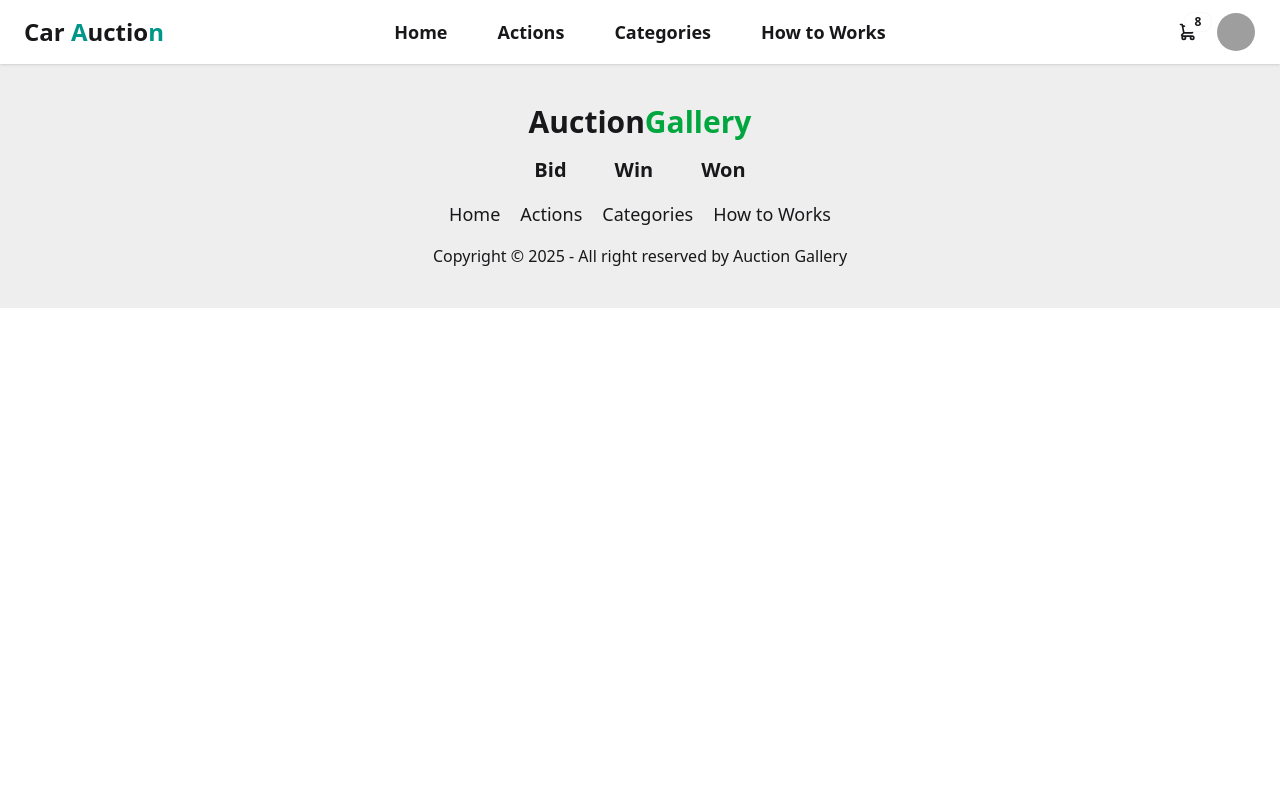
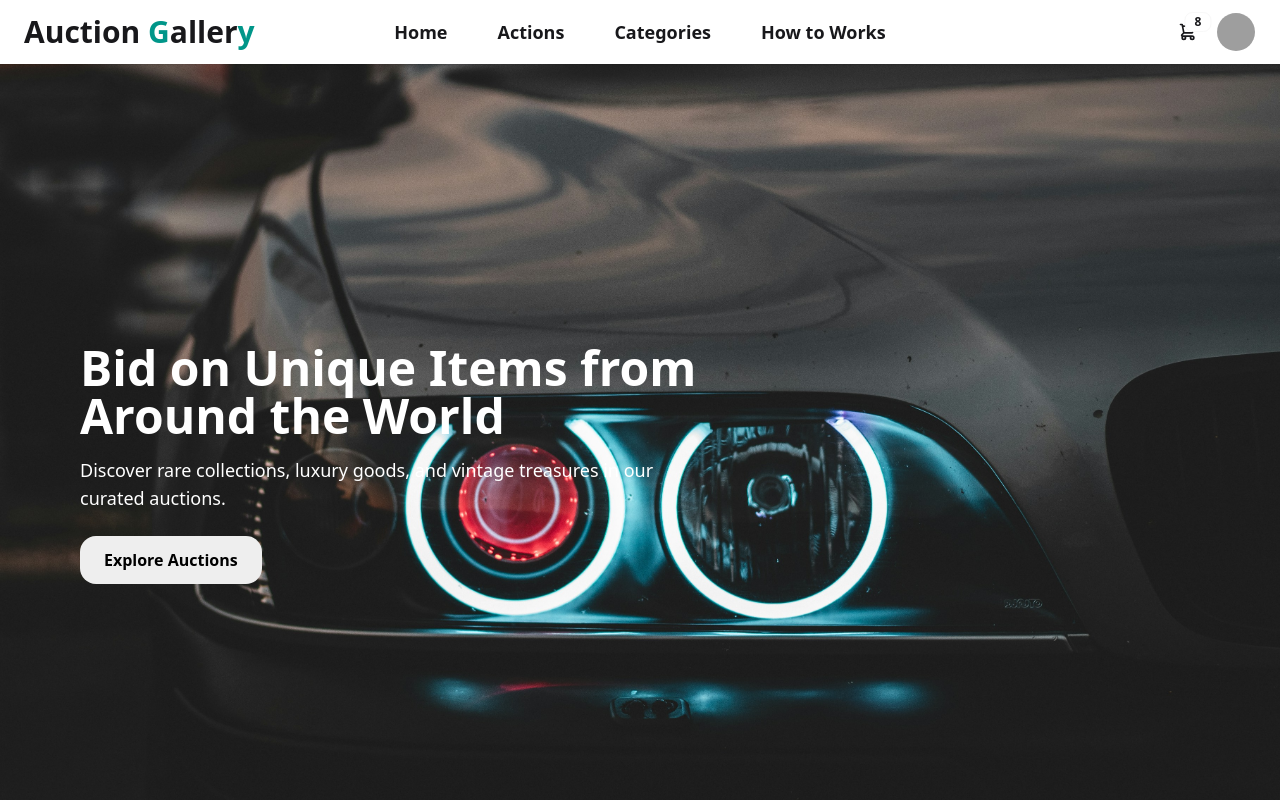
Before and after one commit to Md-Mofakhkharul-Islam-Maruf/Car_Auction, a React (Vite) app: page / in a window 1280 px wide. Shown: the top 800 px of the page. Built offline with nearby package versions, Linux system fonts and the light colour scheme; grey boxes are pictures that could not be loaded.

Commit message:
hero section done

```diff
--- a/src/App.jsx
+++ b/src/App.jsx
@@ -1,5 +1,6 @@
 import './App.css'
 import Footer from './components/footer/Footer'
+import Hero from './components/hero/Hero'
 import Navbar from './components/navbar/Navbar'
 
 function App() {
@@ -7,6 +8,7 @@ function App() {
   return (
     <>
       <Navbar></Navbar>
+      <Hero></Hero>
       <Footer></Footer>
 
     </>
--- /dev/null
+++ b/src/components/hero/Hero.jsx
@@ -0,0 +1,17 @@
+import React from 'react';
+
+const Hero = () => {
+    return (
+        <div className='min-h-screen bg-cover bg-center flex items-center' style={{ backgroundImage: "url('/assets/Banner-min.jpg')" }}>
+            <div className='text-white w-[50%] ml-20'>
+                <h1 className="text-5xl font-bold mb-4">Bid on Unique Items from Around the World</h1>
+                <p className="text-lg mb-6">
+                    Discover rare collections, luxury goods, and vintage treasures in our curated auctions.
+                </p>
+                <button className="px-6 py-3 bg-base-300 rounded-2xl text-black font-bold">Explore Auctions</button>
+            </div>
+        </div>
+    );
+};
+
+export default Hero;
--- a/src/components/navbar/Navbar.jsx
+++ b/src/components/navbar/Navbar.jsx
@@ -6,8 +6,8 @@ const Navbar = () => {
 
             {/* LEFT: Logo */}
             <div className="flex items-center">
-                <a className="text-2xl font-semibold whitespace-nowrap">
-                    Car <span className="text-teal-600">A</span>uctio<span className="text-teal-600">n</span>
+                <a className="text-3xl font-semibold whitespace-nowrap">
+                    Auction <span className="text-teal-600">G</span>aller<span className="text-teal-600">y</span>
                 </a>
             </div>
 
```
